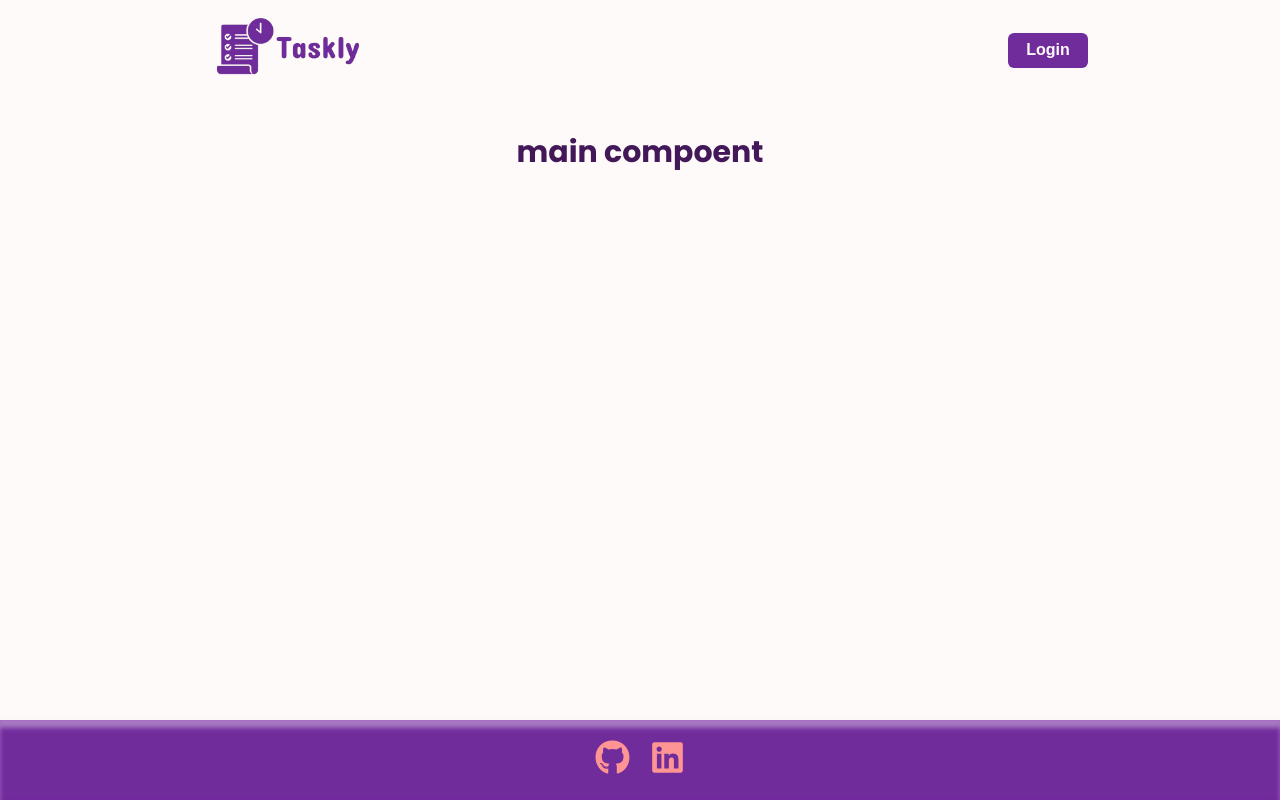
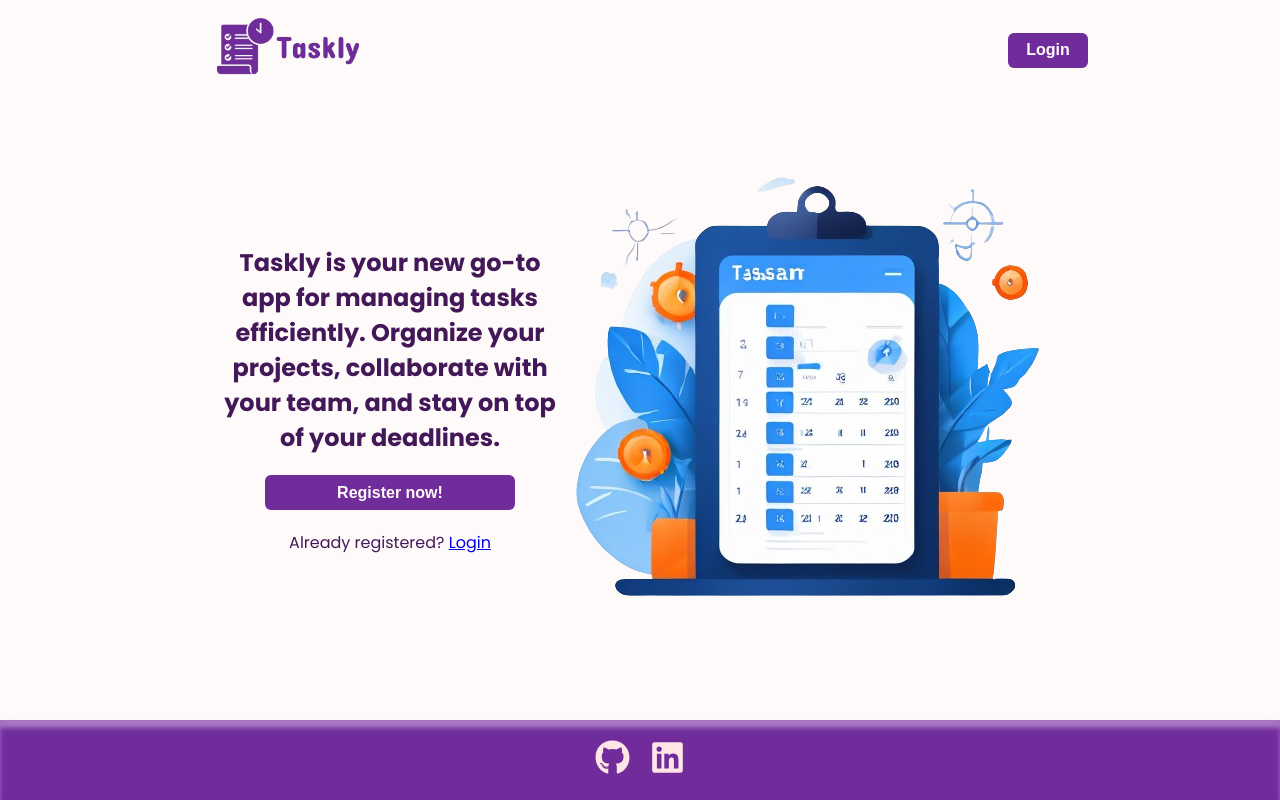
Before and after one commit to Naeemi7/Taskly, a React (Vite) app in the folder client/: page / in a window 1280 px wide. Built offline with nearby package versions, Linux system fonts and the light colour scheme.

Commit message:
the landing-page is almost done

```diff
--- a/client/src/App.jsx
+++ b/client/src/App.jsx
@@ -1,6 +1,7 @@
 import { Route, Routes } from "react-router-dom";
 import "@styles/App.scss";
 import UserProvider from "@provider/UserProvider";
+import ProtectedRoutes from "@auth/ProtectedRoutes/ProtectedRoutes";
 import Navbar from "@features/Navbar/Navbar";
 import Main from "@features/Main/Main";
 import UserLogin from "@auth/UserLogin/UserLogin";
@@ -13,9 +14,12 @@ function App() {
       <UserProvider>
         <Navbar />
         <Routes>
-          <Route path="/" element={<Main />}></Route>
+          {/* Protected Routes */}
+          <Route element={<ProtectedRoutes />}>
+            <Route path="/add-task" element={<AddTask />} />
+          </Route>
+          <Route path="/" element={<Main />} />
           <Route path="/user-login" element={<UserLogin />} />
-          <Route path="/add-task" element={<AddTask />} />
         </Routes>
         <Footer />
       </UserProvider>
--- a/client/src/components/Features/Main/Main.jsx
+++ b/client/src/components/Features/Main/Main.jsx
@@ -1,8 +1,35 @@
+import UseUserContext from "@hooks/UseUserContext";
+import Button from "@reusable/Button";
+import Navigator from "@reusable/Navigator";
+import landingImage from "@images/main/taskly-landing.png";
+
 const Main = () => {
+  const { isLoggedIn } = UseUserContext();
+
   return (
     <div className="main-container">
-      <h2>main compoent</h2>
-      {/* <UserLogin /> */}
+      {isLoggedIn ? (
+        <h2>main compoent</h2>
+      ) : (
+        <div className="unprotected-main">
+          <div className="unprotected-main-content">
+            <h4>
+              Taskly is your new go-to app for managing tasks efficiently.
+              Organize your projects, collaborate with your team, and stay on
+              top of your deadlines.
+            </h4>
+            <Button name="Register now!" width={250} />
+            <Navigator
+              message="Already registered?"
+              pathName="Login"
+              pathUrl="/user-login"
+            />
+          </div>
+          <div className="unprotected-main-image">
+            <img src={landingImage} alt="landing image" />
+          </div>
+        </div>
+      )}
     </div>
   );
 };
--- /dev/null
+++ b/client/src/components/auth/ProtectedRoutes/ProtectedRoutes.jsx
@@ -0,0 +1,8 @@
+import { Outlet, Navigate } from "react-router-dom";
+import UseUserContext from "@hooks/UseUserContext";
+
+export default function ProtectedRoutes() {
+  const { isLoggedIn } = UseUserContext();
+
+  return isLoggedIn ? <Outlet /> : <Navigate to="/user-login" />;
+}
--- a/client/src/styles/App.scss
+++ b/client/src/styles/App.scss
@@ -104,9 +104,24 @@ body {
     width: 70%;
     height: 100%;
     padding: 3rem;
-
     display: flex;
     justify-content: center;
+
+    // Main Component landing page style
+    .unprotected-main {
+      display: flex;
+      width: 100%;
+      justify-content: center;
+      align-items: center;
+
+      .unprotected-main-content {
+        display: flex;
+        flex-direction: column;
+        align-items: center;
+        gap: 2rem;
+        text-align: center;
+      }
+    }
 
     // Add Task Component style
     .add-task-container {
```
Also changed, not shown: client/src/assets/images/main/taskly-landing.png (added).
